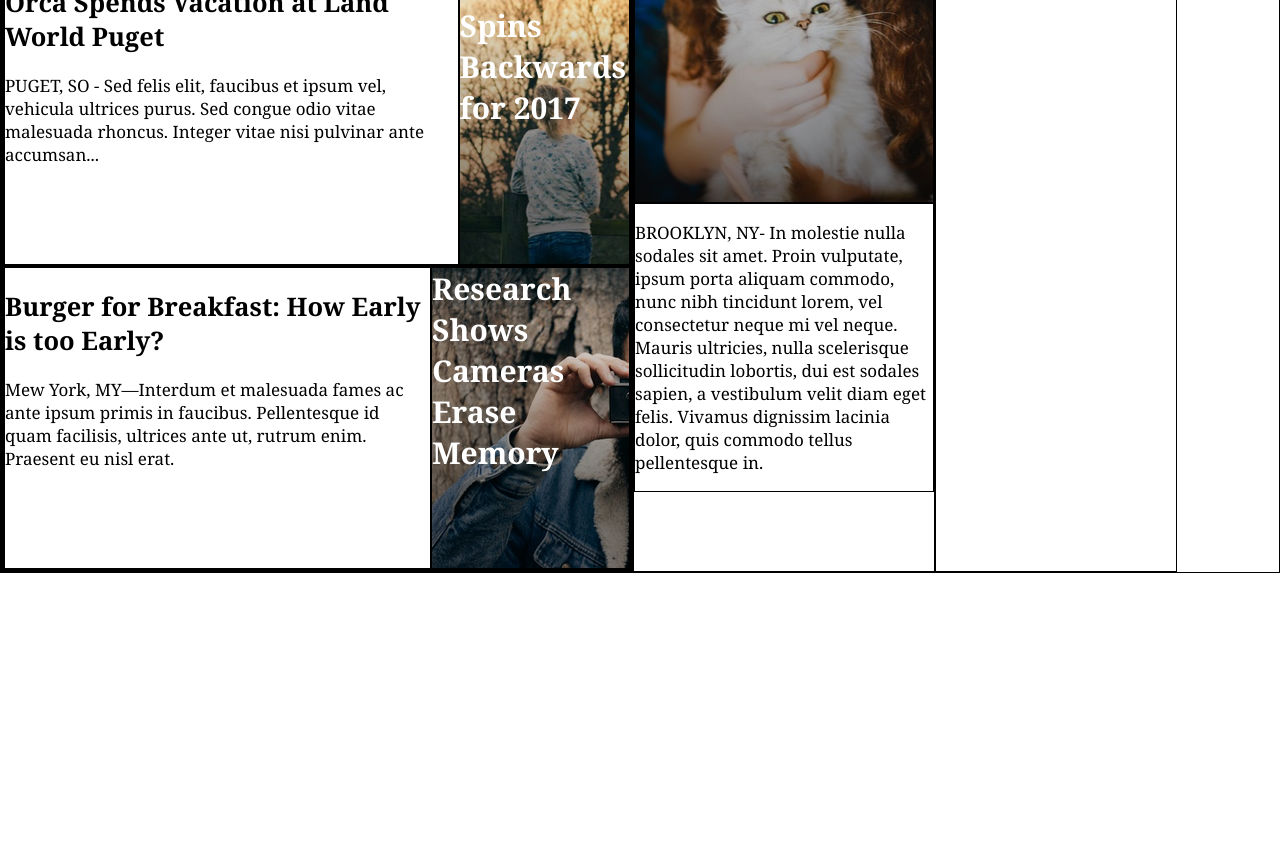
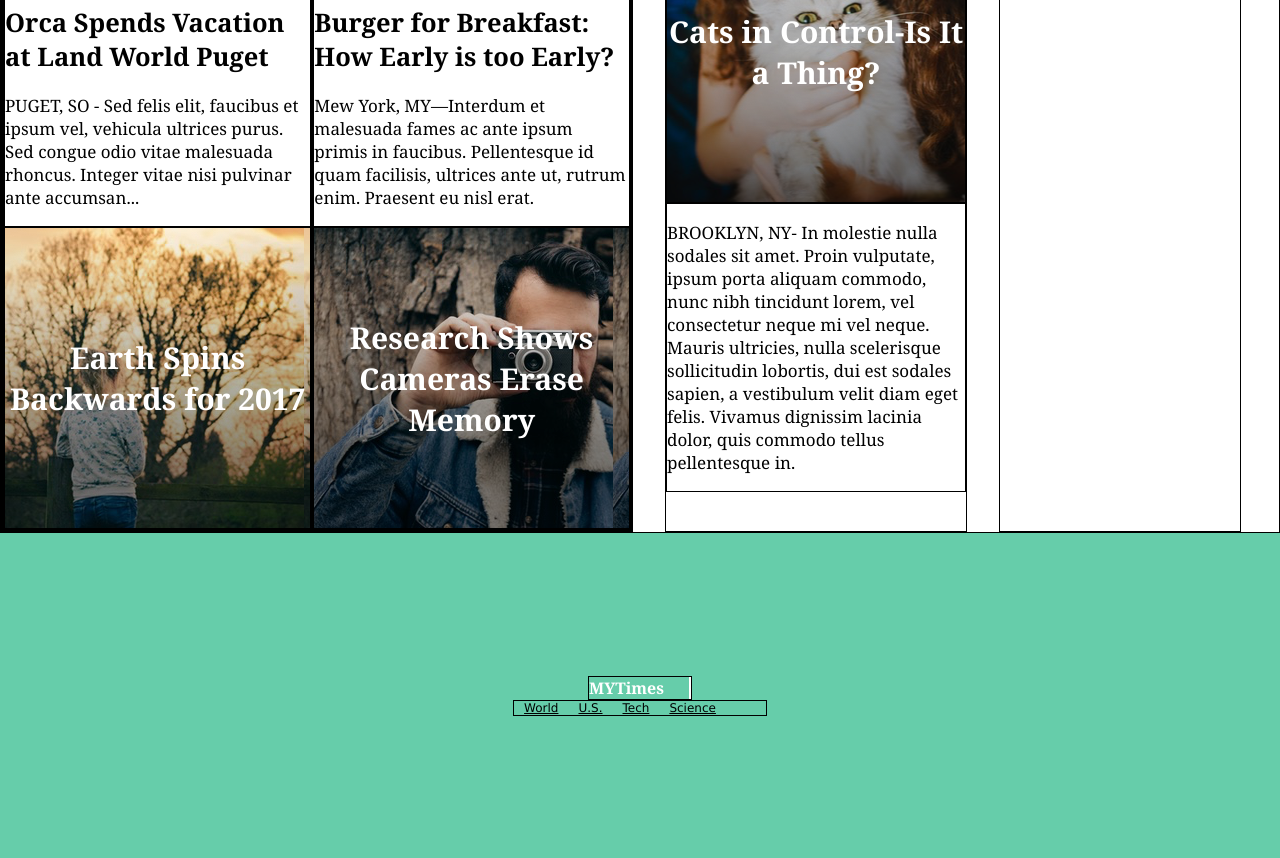
Before and after one commit to rditon22/MyTimes, a plain HTML site: page index.html in a window 1280 px wide. Shown: the part 747-1605 px from the top of the page. Before the commit the page ends 1320 px from the top, so only its background shows below. Drawn offline with Linux system fonts and the light colour scheme.

Commit message:
Contine CSS for main container and start HTML and CSS for the footer

```diff
--- a/index.html
+++ b/index.html
@@ -85,8 +85,20 @@
           </div>
         </div>
 
+      </div>
 
-      </div>
+      <!--Footer Section-->
+      <footer>
+        <div>
+          <span class="mytimes">MYTimes</span>
+        </div>
+        <nav>
+          <span><a href="#">World</a></span>
+          <span><a href="#">U.S.</a></span>
+          <span><a href="#">Tech</a></span>
+          <span><a href="#">Science</a></span>
+        </nav>
+      </footer>
 
 
 
--- a/resources/style.css
+++ b/resources/style.css
@@ -55,35 +55,38 @@ nav span {
   /* border: 1px solid black; */
 }
 
+.column {
+  margin-right: 32px;
+}
+
 .left {
   flex-direction: column;
   display: flex;
   width: 630px;
-  /* border: 1px solid black; */
 }
 
 .middle {
   flex-direction: column;
   display: flex;
   width: 300px;
-  /* border: 1px solid black; */
 }
 
 .right {
   flex-direction: column;
   display: flex;
   width: 240px;
-  /* border: 1px solid black; */
 }
 
 div {
-  display: block;
   border: 1px solid black;
 }
 
 
 .image-content {
   display: flex;
+  flex-direction: column;
+  justify-content: center;
+  text-align: center;
   font-family: Georgia;
   font-weight: bold;
   font-size: 30px;
@@ -109,9 +112,21 @@ div {
   background-image: url("./images/Cat-CEO.png");
 }
 
+.stories {
+  display: flex;
+  margin-top: 20px;
+  justify-content: space-between;
+}
+
+.stories .text {
+  /* height: 200px; */
+}
+
 .story {
   display: flex;
-  flex-flow; row wrap;
+  flex-direction: column;
+  flex-wrap: wrap;
+  /* margin-right: 50px; */
 }
 
 h2 {
@@ -121,6 +136,7 @@ h2 {
 .news-bites {
   font-size: 16px;
   font-weight: bold;
+  text-align: center;
 }
 
 .text {
@@ -133,6 +149,28 @@ h2 {
   font-size: 12px;
   color: DimGray;
   display: block;
-  padding: 15px;
+  padding: 11px 20px;
   border-bottom: 1px solid black;
 }
+
+footer {
+  display: flex;
+  flex-direction: column;
+  justify-content: center;
+  align-items: center;
+  width: 100%;
+  height: 325px;
+  background-color: MediumAquamarine;
+  margin: auto;
+  font-family: Verdana;
+  font-size: 12px;
+}
+
+.mytimes {
+  font-family: Georgia;
+  font-size: 16px;
+  padding-right: 25px;
+  font-weight: bold;
+  color: white;
+  border-right: 2px solid white;
+}
```
